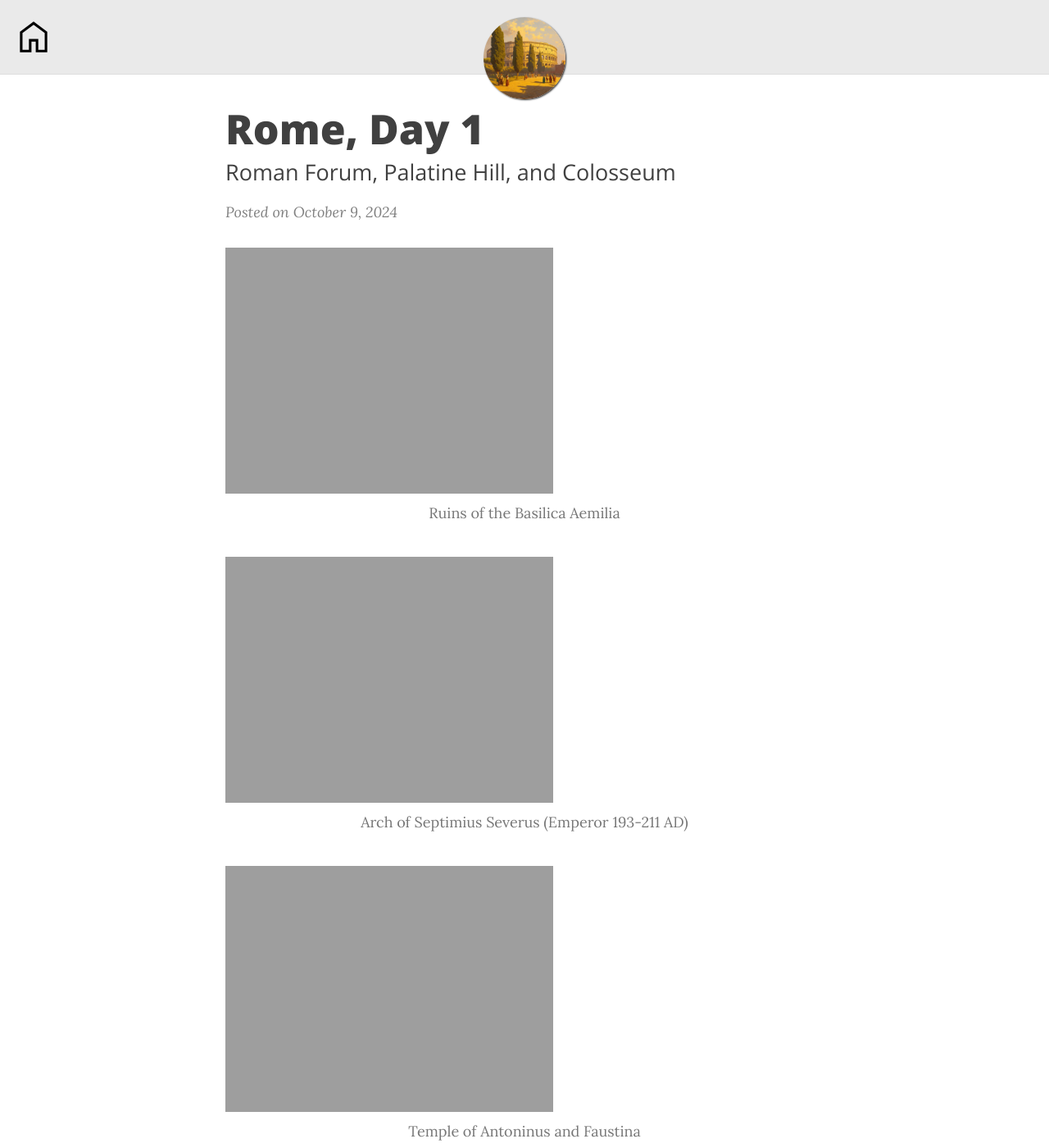
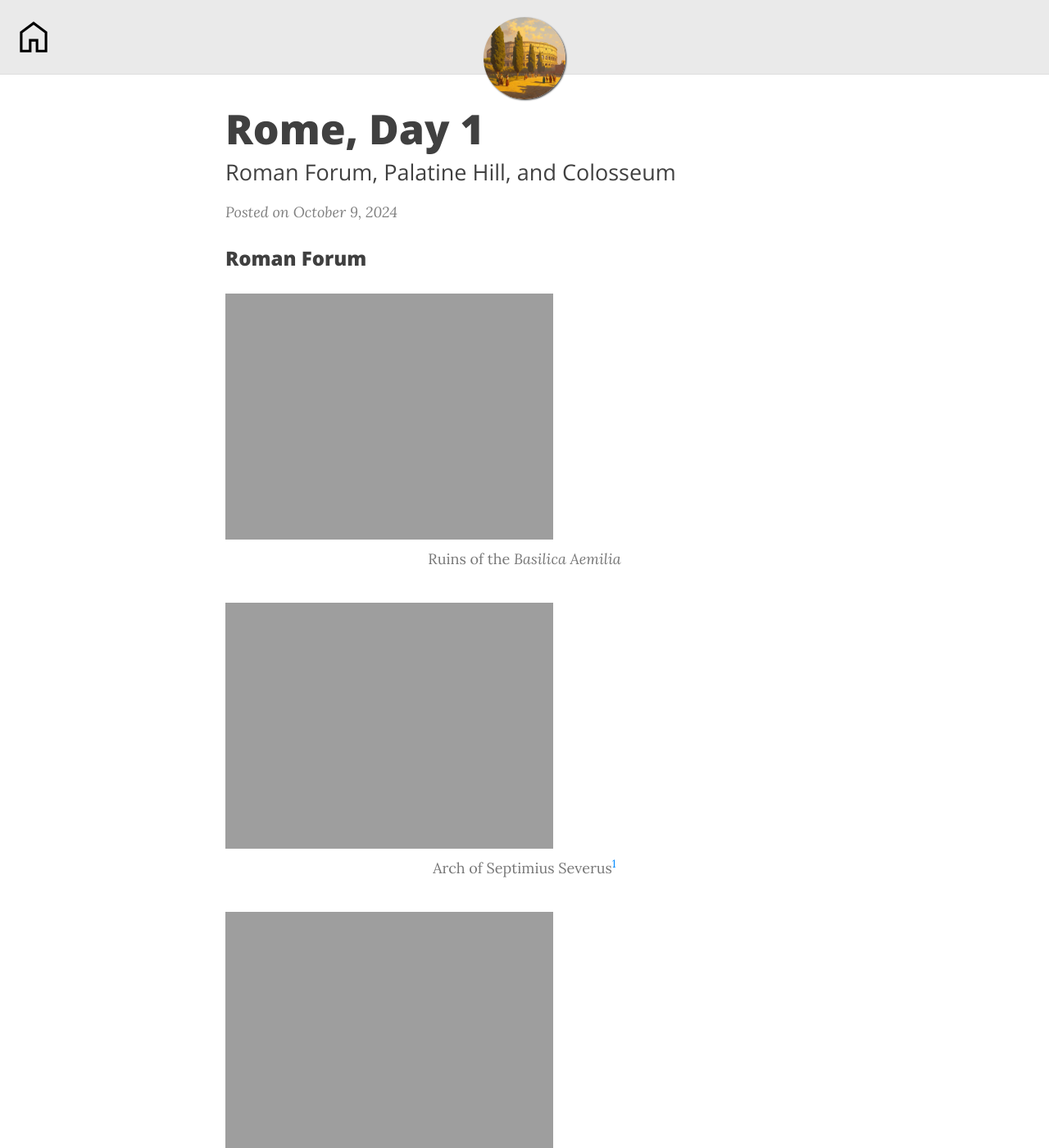
Before and after one commit to ShinobiAoshi/italy-2024-blog, a Jekyll site: the page built from _posts/2024-10-09-rome-day-01.md, in a window 1280 px wide and 1400 px high. Shown: the whole window at 82% size. Built offline with Jekyll 4.4.1, drawn with Linux system fonts in a browser that asks for light colours; some of the changed text lies outside the part shown.

Commit message:
test footnotes

```diff
--- a/_posts/2024-10-09-rome-day-01.md
+++ b/_posts/2024-10-09-rome-day-01.md
@@ -3,233 +3,237 @@
 subtitle: Roman Forum, Palatine Hill, and Colosseum
 ---
 
-![]({{ '/assets/img/2024-10-09 11.17.39 Italy (2024).jpg' | relative_url }})
+### Roman Forum
+
+[![]({{ '/assets/img/2024-10-09 11.17.39 Italy (2024).jpg' | relative_url }})]({{ '/assets/img/2024-10-09 11.17.39 Italy (2024).jpg' | relative_url }})
 
 {:.caption}
-Ruins of the Basilica Aemilia
+Ruins of the *Basilica Aemilia*
 
-![]({{ '/assets/img/2024-10-09 11.30.00 Italy (2024).jpg' | relative_url }})
+[![]({{ '/assets/img/2024-10-09 11.30.00 Italy (2024).jpg' | relative_url }})]({{ '/assets/img/2024-10-09 11.30.00 Italy (2024).jpg' | relative_url }})
 
 {:.caption}
-Arch of Septimius Severus (Emperor 193-211 AD)
+Arch of Septimius Severus[^1]
 
-![]({{ '/assets/img/2024-10-09 11.32.30 Italy (2024).jpg' | relative_url }})
+[^1]: [Emperor 193-211 A.D.](https://en.wikipedia.org/wiki/Septimius_Severus)
+
+[![]({{ '/assets/img/2024-10-09 11.32.30 Italy (2024).jpg' | relative_url }})]()
 
 {:.caption}
 Temple of Antoninus and Faustina
 
-![]({{ '/assets/img/2024-10-09 11.32.44 Italy (2024).jpg' | relative_url }})
+[![]({{ '/assets/img/2024-10-09 11.32.44 Italy (2024).jpg' | relative_url }})]()
 
 {:.caption}
 Remains of the Temple of Castor and Pollux with the House of the Vestal Virgins in the background
 
-![]({{ '/assets/img/2024-10-09 11.35.50 Italy (2024).jpg' | relative_url }})
+[![]({{ '/assets/img/2024-10-09 11.35.50 Italy (2024).jpg' | relative_url }})]()
 
 {:.caption}
 Remains of the Temple of Castor and Pollux (Left) and Temple of the Vesta (Right)
 
-![]({{ '/assets/img/2024-10-09 11.36.56 Italy (2024).jpg' | relative_url }})
+[![]({{ '/assets/img/2024-10-09 11.36.56 Italy (2024).jpg' | relative_url }})]()
 
 {:.caption}
 Remains of the House of the Vestal Virgins
 
-![]({{ '/assets/img/2024-10-09 12.02.19 Italy (2024).jpg' | relative_url }})
+[![]({{ '/assets/img/2024-10-09 12.02.19 Italy (2024).jpg' | relative_url }})]()
 
 {:.caption}
 View from the top of the House of the Vestal Virgins
 
-![]({{ '/assets/img/2024-10-09 12.02.25 Italy (2024).jpg' | relative_url }})
+[![]({{ '/assets/img/2024-10-09 12.02.25 Italy (2024).jpg' | relative_url }})]()
 
 {:.caption}
 Overview of the Roman Forum
 
-![]({{ '/assets/img/2024-10-09 12.02.41 Italy (2024).jpg' | relative_url }})
+[![]({{ '/assets/img/2024-10-09 12.02.41 Italy (2024).jpg' | relative_url }})]()
 
 <br>
 
-![]({{ '/assets/img/2024-10-09 12.09.24 Italy (2024).jpg' | relative_url }})
+[![]({{ '/assets/img/2024-10-09 12.09.24 Italy (2024).jpg' | relative_url }})]()
 
 {:.caption}
 Interior of an imperial residence on the Palatine Hill. (The English word "Palace" comes from the Palatine Hill)
 
-![]({{ '/assets/img/2024-10-09 12.11.03 Italy (2024).jpg' | relative_url }})
+[![]({{ '/assets/img/2024-10-09 12.11.03 Italy (2024).jpg' | relative_url }})]()
 
 {:.caption}
 Nice view of the Basilica of Maxentius and Constantine
 
-![]({{ '/assets/img/2024-10-09 12.16.08 Italy (2024).jpg' | relative_url }})
+[![]({{ '/assets/img/2024-10-09 12.16.08 Italy (2024).jpg' | relative_url }})]()
 
 {:.caption}
 Arch of Titus (Emperor 79-81 AD)
 
-![]({{ '/assets/img/2024-10-09 12.20.30 Italy (2024).jpg' | relative_url }})
+[![]({{ '/assets/img/2024-10-09 12.20.30 Italy (2024).jpg' | relative_url }})]()
 
 {:.caption}
 One of the many public water fountains in Rome known as Nasone
 
-![]({{ '/assets/img/2024-10-09 12.22.15 Italy (2024).jpg' | relative_url }})
+[![]({{ '/assets/img/2024-10-09 12.22.15 Italy (2024).jpg' | relative_url }})]()
 
 {:.caption}
 THe Colosseum! (Officially named the Flavian Amphitheater, completed in 80 AD)
 
-![]({{ '/assets/img/2024-10-09 12.23.02 Italy (2024).jpg' | relative_url }})
+[![]({{ '/assets/img/2024-10-09 12.23.02 Italy (2024).jpg' | relative_url }})]()
 
 <br>
 
-![]({{ '/assets/img/2024-10-09 12.24.49 Italy (2024).jpg' | relative_url }})
+[![]({{ '/assets/img/2024-10-09 12.24.49 Italy (2024).jpg' | relative_url }})]()
 
 {:.caption}
 Arch of Constantine (Emperor 306-337 AD)
 
-![]({{ '/assets/img/2024-10-09 12.25.53 Italy (2024).jpg' | relative_url }})
+[![]({{ '/assets/img/2024-10-09 12.25.53 Italy (2024).jpg' | relative_url }})]()
 
 <br>
 
-![]({{ '/assets/img/2024-10-09 12.29.36 Italy (2024).jpg' | relative_url }})
+[![]({{ '/assets/img/2024-10-09 12.29.36 Italy (2024).jpg' | relative_url }})]()
 
 {:.caption}
 Entrance 50 (Roman numeral 'L') to the Colosseum, just like modern colosseums
 
-![]({{ '/assets/img/2024-10-09 12.41.33 Italy (2024).jpg' | relative_url }})
+[![]({{ '/assets/img/2024-10-09 12.41.33 Italy (2024).jpg' | relative_url }})]()
 
 {:.caption}
 A mix of modern and ancient grafitti on the Colosseum
 
-![]({{ '/assets/img/2024-10-09 12.48.48 Italy (2024).jpg' | relative_url }})
+[![]({{ '/assets/img/2024-10-09 12.48.48 Italy (2024).jpg' | relative_url }})]()
 
 {:.caption}
 Entrance to the Colosseum for guided tours
 
-![]({{ '/assets/img/2024-10-09 12.52.08 Italy (2024).jpg' | relative_url }})
+[![]({{ '/assets/img/2024-10-09 12.52.08 Italy (2024).jpg' | relative_url }})]()
 
 {:.caption}
 View from the Colosseum floor
 
-![]({{ '/assets/img/2024-10-09 12.54.47 Italy (2024).jpg' | relative_url }})
+[![]({{ '/assets/img/2024-10-09 12.54.47 Italy (2024).jpg' | relative_url }})]()
 
 {:.caption}
 Seating for Romans of senatorial rank (the lower your class the higher up you had to sit)
 
-![]({{ '/assets/img/2024-10-09 13.00.25 Italy (2024).jpg' | relative_url }})
+[![]({{ '/assets/img/2024-10-09 13.00.25 Italy (2024).jpg' | relative_url }})]()
 
 {:.caption}
 Example of a trap door they would raise gladiators and animals through during the games
 
-![]({{ '/assets/img/2024-10-09 13.29.56 Italy (2024).jpg' | relative_url }})
+[![]({{ '/assets/img/2024-10-09 13.29.56 Italy (2024).jpg' | relative_url }})]()
 
 {:.caption}
 View from the stands
 
-![]({{ '/assets/img/2024-10-09 13.39.19 Italy (2024).jpg' | relative_url }})
+[![]({{ '/assets/img/2024-10-09 13.39.19 Italy (2024).jpg' | relative_url }})]()
 
 {:.caption}
 Overview of the Hypogeum (underground part of the Colosseum) which was the waiting area for gladiators and caging area for animals
 
-![]({{ '/assets/img/2024-10-09 13.39.37 Italy (2024).jpg' | relative_url }})
+[![]({{ '/assets/img/2024-10-09 13.39.37 Italy (2024).jpg' | relative_url }})]()
 
 <br>
 
-![]({{ '/assets/img/2024-10-09 14.29.36 Italy (2024).jpg' | relative_url }})
+[![]({{ '/assets/img/2024-10-09 14.29.36 Italy (2024).jpg' | relative_url }})]()
 
 {:.caption}
 My first Roman pizza (Margherita with sausage) and an aperol spritz to drink
 
-![]({{ '/assets/img/2024-10-09 15.22.07 Italy (2024).jpg' | relative_url }})
+[![]({{ '/assets/img/2024-10-09 15.22.07 Italy (2024).jpg' | relative_url }})]()
 
 {:.caption}
 Ruins of the Forum of Augustus
 
-![]({{ '/assets/img/2024-10-09 15.33.37 Italy (2024).jpg' | relative_url }})
+[![]({{ '/assets/img/2024-10-09 15.33.37 Italy (2024).jpg' | relative_url }})]()
 
 {:.caption}
 Statue of Nerva (Emperor 96-98 AD)
 
-![]({{ '/assets/img/2024-10-09 15.34.46 Italy (2024).jpg' | relative_url }})
+[![]({{ '/assets/img/2024-10-09 15.34.46 Italy (2024).jpg' | relative_url }})]()
 
 {:.caption}
 Statue of Augustus (First Roman Emperor, 27 BC - 14)
 
-![]({{ '/assets/img/2024-10-09 15.36.53 Italy (2024).jpg' | relative_url }})
+[![]({{ '/assets/img/2024-10-09 15.36.53 Italy (2024).jpg' | relative_url }})]()
 
 {:.caption}
 Statue of Trajan (Emperor 98 - 117 AD)
 
-![]({{ '/assets/img/2024-10-09 15.37.47 Italy (2024).jpg' | relative_url }})
+[![]({{ '/assets/img/2024-10-09 15.37.47 Italy (2024).jpg' | relative_url }})]()
 
 {:.caption}
 Remains of the Forum and Markets of Trajan
 
-![]({{ '/assets/img/2024-10-09 15.44.58 Italy (2024).jpg' | relative_url }})
+[![]({{ '/assets/img/2024-10-09 15.44.58 Italy (2024).jpg' | relative_url }})]()
 
 {:.caption}
 Column of Trajan
 
-![]({{ '/assets/img/2024-10-09 15.46.52 Italy (2024).jpg' | relative_url }})
+[![]({{ '/assets/img/2024-10-09 15.46.52 Italy (2024).jpg' | relative_url }})]()
 
 {:.caption}
 Remains of Basilica Ulpia
 
-![]({{ '/assets/img/2024-10-09 15.51.56 Italy (2024).jpg' | relative_url }})
+[![]({{ '/assets/img/2024-10-09 15.51.56 Italy (2024).jpg' | relative_url }})]()
 
 {:.caption}
 Ruins of the Temple of Venus Genetrix in the Forum of Caesar
 
-![]({{ '/assets/img/2024-10-09 15.52.00 Italy (2024).jpg' | relative_url }})
+[![]({{ '/assets/img/2024-10-09 15.52.00 Italy (2024).jpg' | relative_url }})]()
 
 {:.caption}
 Ruins of the Forum of Caesar
 
-![]({{ '/assets/img/2024-10-09 15.53.30 Italy (2024).jpg' | relative_url }})
+[![]({{ '/assets/img/2024-10-09 15.53.30 Italy (2024).jpg' | relative_url }})]()
 
 {:.caption}
 Statue of Julius Caesar with the caption "Dictator in perpetuity"
 
-![]({{ '/assets/img/2024-10-09 16.20.18 Italy (2024).jpg' | relative_url }})
+[![]({{ '/assets/img/2024-10-09 16.20.18 Italy (2024).jpg' | relative_url }})]()
 
 {:.caption}
 Rome City Hall, with the staircases designed by Michelangelo
 
-![]({{ '/assets/img/2024-10-09 16.21.59 Italy (2024).jpg' | relative_url }})
+[![]({{ '/assets/img/2024-10-09 16.21.59 Italy (2024).jpg' | relative_url }})]()
 
 {:.caption}
 Replica of the equestrian statue of Marcus Aurelius (Emperor 161-180 AD)
 
-![]({{ '/assets/img/2024-10-09 16.41.24 Italy (2024).jpg' | relative_url }})
+[![]({{ '/assets/img/2024-10-09 16.41.24 Italy (2024).jpg' | relative_url }})]()
 
 {:.caption}
 Colossal statue of Mars
 
-![]({{ '/assets/img/2024-10-09 16.43.24 Italy (2024).jpg' | relative_url }})
+[![]({{ '/assets/img/2024-10-09 16.43.24 Italy (2024).jpg' | relative_url }})]()
 
 {:.caption}
 The Marforio Fountain
 
-![]({{ '/assets/img/2024-10-09 17.12.16 Italy (2024).jpg' | relative_url }})
+[![]({{ '/assets/img/2024-10-09 17.12.16 Italy (2024).jpg' | relative_url }})]()
 
 {:.caption}
 Fragments of the Colossus of Constantine
 
-![]({{ '/assets/img/2024-10-09 17.18.37 Italy (2024).jpg' | relative_url }})
+[![]({{ '/assets/img/2024-10-09 17.18.37 Italy (2024).jpg' | relative_url }})]()
 
 {:.caption}
 Artwork in one of the halls of the Capitoline Museum
 
-![]({{ '/assets/img/2024-10-09 17.26.01 Italy (2024).jpg' | relative_url }})
+[![]({{ '/assets/img/2024-10-09 17.26.01 Italy (2024).jpg' | relative_url }})]()
 
 {:.caption}
 Bust of Commodus (Emperor 177-192 AD) as Hercules
 
-![]({{ '/assets/img/2024-10-09 17.27.21 Italy (2024).jpg' | relative_url }})
+[![]({{ '/assets/img/2024-10-09 17.27.21 Italy (2024).jpg' | relative_url }})]()
 
 {:.caption}
 Original equestrian statue of Marcus Aurelius
 
-![]({{ '/assets/img/2024-10-09 17.28.31 Italy (2024).jpg' | relative_url }})
+[![]({{ '/assets/img/2024-10-09 17.28.31 Italy (2024).jpg' | relative_url }})]()
 
 {:.caption}
 Bronze statue depicting the legend of the founding of Rome, a she wolf suckling Romulus and Remus
 
-![]({{ '/assets/img/2024-10-09 21.44.19 Italy (2024).jpg' | relative_url }})
+[![]({{ '/assets/img/2024-10-09 21.44.19 Italy (2024).jpg' | relative_url }})]()
 
 {:.caption}
 One of the four classic Roman pastas, Bucatini all'Amatriciana
```
